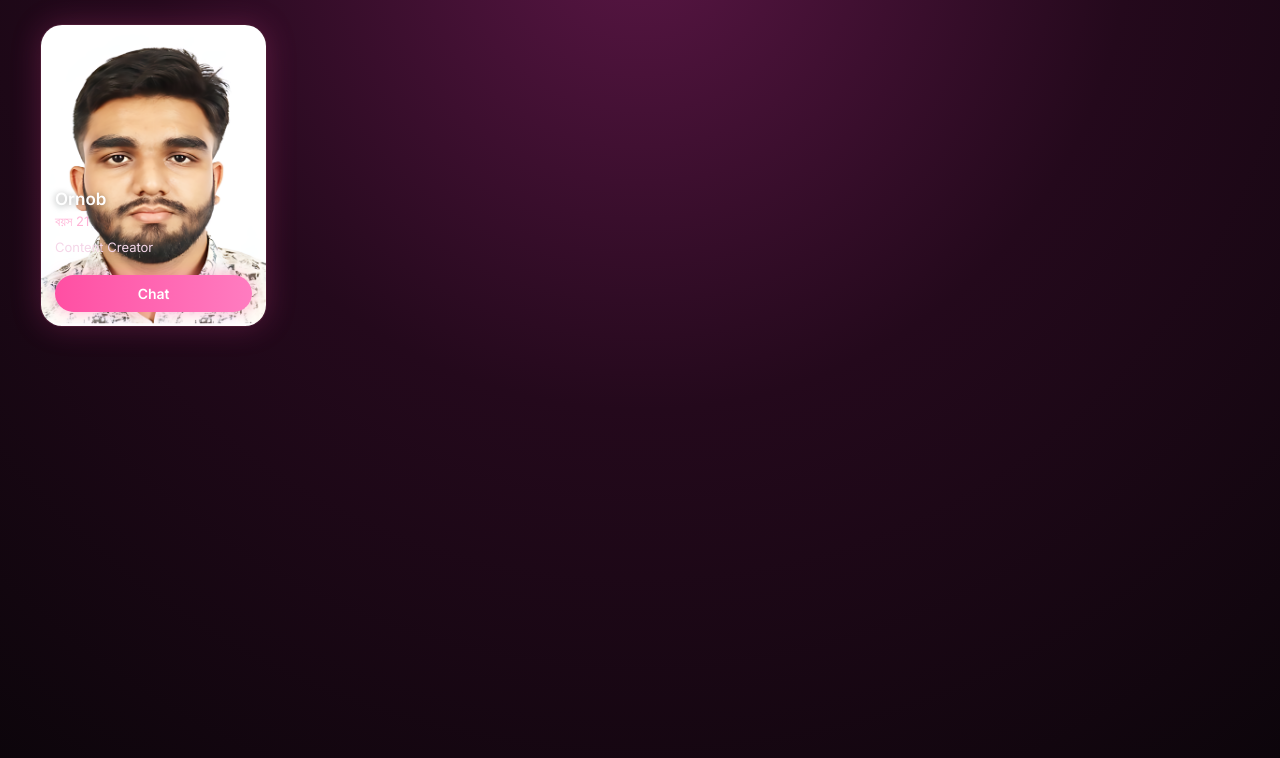
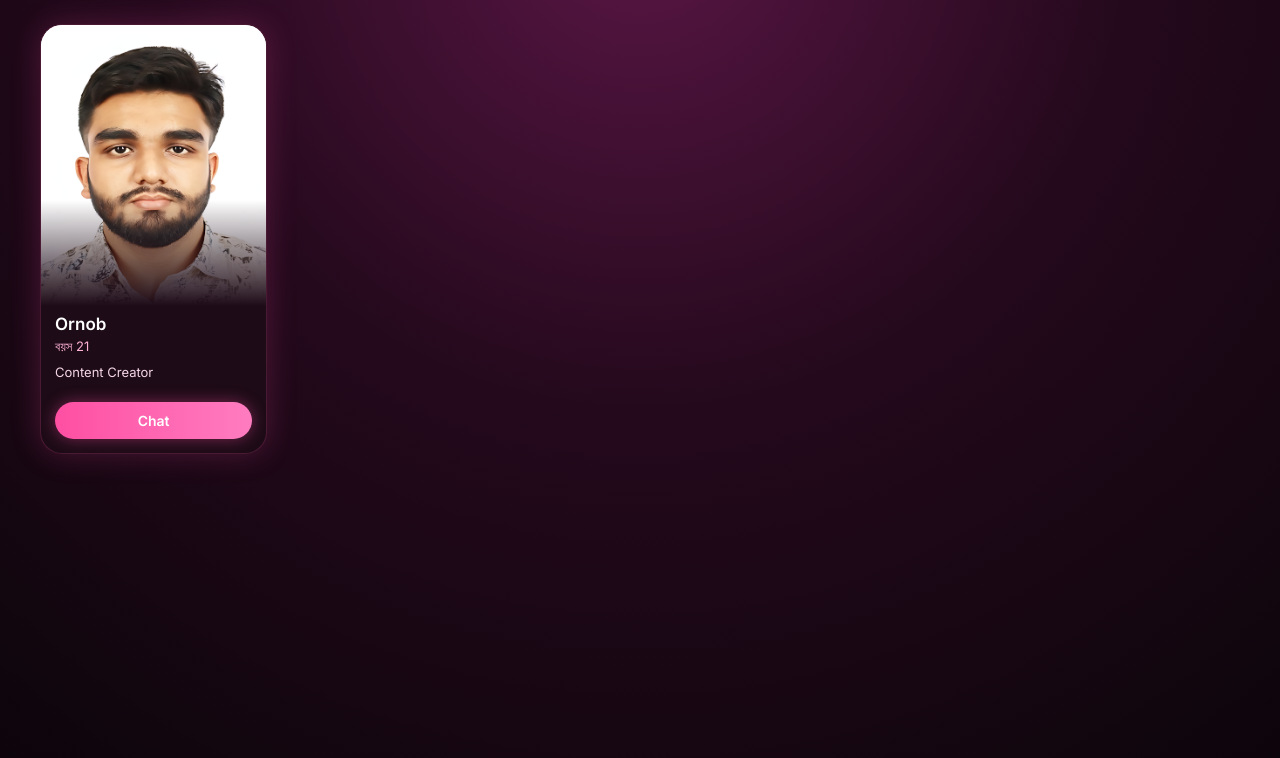
Before and after one commit to Oi-web1/Dating, a plain HTML site: page index.html in a window 1280 px wide. Drawn offline with Linux system fonts and the light colour scheme.

Commit message:
Update style.css

```diff
--- a/style.css
+++ b/style.css
@@ -17,27 +17,28 @@ body{
 .ad-inline{grid-column:1/-1}
 .ad-inline:empty{display:none}
 
-/* কার্ড: ছবি পুরো কার্ড জুড়ে, নিচে নরম গ্রেডিয়েন্ট */
+/* কার্ড: ওপরে পুরো ছবি, নিচে আলাদা তথ্যের অংশ (মুখ লেখার নিচে চাপা পড়বে না) */
 .card{
-  position:relative;aspect-ratio:3/4;border-radius:22px;overflow:hidden;
-  background:#1d0b17;border:1px solid #ff4fa333;
-  box-shadow:0 0 30px #ff4fa338;
+  border-radius:22px;overflow:hidden;background:#1d0b17;
+  border:1px solid #ff4fa333;box-shadow:0 0 30px #ff4fa338;
+  display:flex;flex-direction:column;
 }
-.card img{position:absolute;inset:0;width:100%;height:100%;object-fit:cover;object-position:center 15%;display:block}
-.ph{position:absolute;inset:0;display:grid;place-items:center;font-size:56px;
-  background:linear-gradient(#f3c6df,#b8568a);opacity:.9}
-.shade{
-  position:absolute;inset:0;pointer-events:none;
-  background:linear-gradient(to bottom,transparent 0%,transparent 42%,rgba(40,8,30,.45) 62%,rgba(18,5,14,.88) 84%,rgba(12,4,10,.95) 100%);
+.photo{position:relative;aspect-ratio:4/5;background:#f4f4f4;overflow:hidden}
+.photo img{position:absolute;inset:0;width:100%;height:100%;object-fit:cover;object-position:center 8%;display:block}
+.ph{position:absolute;inset:0;display:grid;place-items:center;font-size:56px;background:linear-gradient(#f3c6df,#b8568a)}
+/* ছবির নিচের অংশ ধীরে ধীরে কার্ডের রঙে মিশবে */
+.photo::after{
+  content:"";position:absolute;left:0;right:0;bottom:0;height:38%;pointer-events:none;
+  background:linear-gradient(to bottom,rgba(29,11,23,0),#1d0b17 100%);
 }
-.info{position:absolute;left:0;right:0;bottom:0;padding:14px 14px 14px;display:flex;flex-direction:column;gap:4px}
-.info h2{font-size:17px;font-weight:600;text-shadow:0 1px 6px rgba(0,0,0,.4)}
+.info{padding:12px 14px 14px;display:flex;flex-direction:column;gap:4px;margin-top:-4px}
+.info h2{font-size:17px;font-weight:600}
 .age{color:var(--pink-soft);font-size:13px}
 .info p{color:var(--muted);font-size:13px;line-height:1.45;margin:4px 0 6px}
 .mail{color:var(--pink-soft);font-size:12px;word-break:break-all;text-decoration:none}
 .mail:hover{text-decoration:underline}
 .btn{
-  margin-top:8px;padding:10px;border:0;border-radius:999px;cursor:pointer;
+  margin-top:10px;padding:10px;border:0;border-radius:999px;cursor:pointer;
   font-family:inherit;font-weight:600;font-size:14px;color:#fff;
   background:linear-gradient(90deg,#ff4fa3,#ff7cc0);box-shadow:0 0 16px #ff4fa366;
   transition:transform .15s,filter .15s;
```
